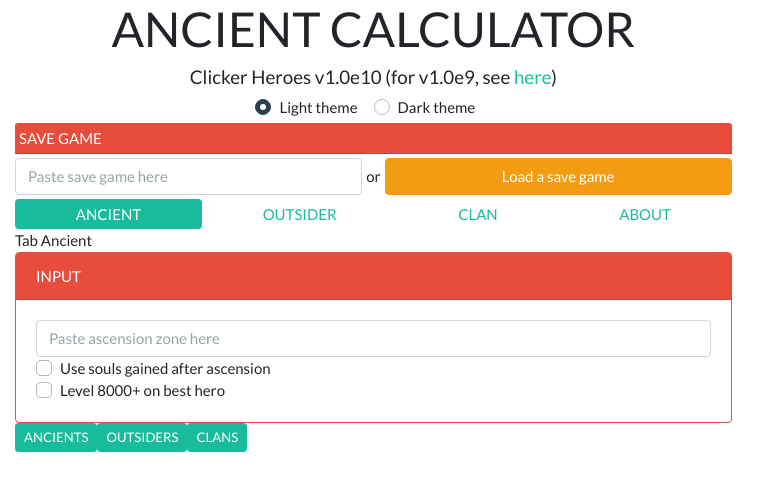
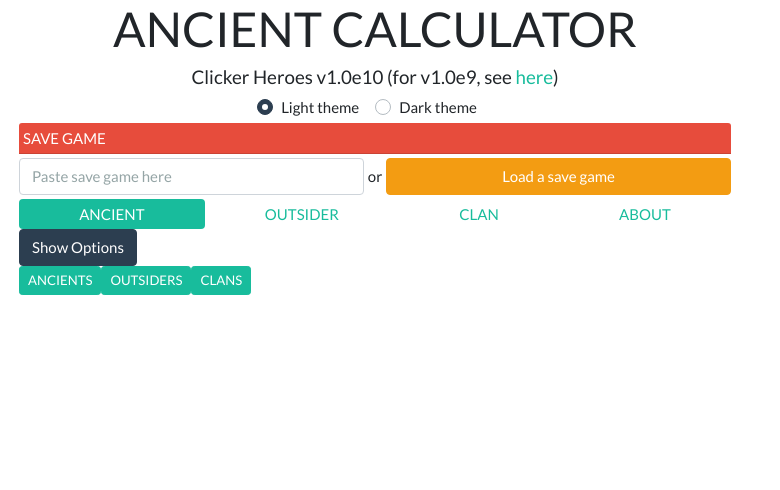
Before and after one commit to zuils10/fluffy-garbanzo, a Vue app: page / in a window 1280 px wide. Shown: the top 490 px of the page, without its empty margins (0-780 px from the left). Built offline with nearby package versions, Linux system fonts and the light colour scheme.

Commit message:
more input

```diff
--- a/src/components/TabAncient.vue
+++ b/src/components/TabAncient.vue
@@ -1,10 +1,87 @@
 <template>
-    <span>Tab Ancient</span>
+    <b-container class="p-0">
+        <b-button
+            :aria-expanded="optionVisibility ? 'true' : 'false'"
+            aria-controls="ancientOptions"
+            @click="toggleOptionVisibility"
+            variant="primary"
+        >
+            {{ optionVisibility ? 'Hide' : 'Show'}} Options
+        </b-button>
+        <b-collapse
+            id="ancientOptions"
+            v-model="optionVisibility"
+        >
+            <b-form-group
+                id="field-ancient-1"
+                label="Ascension Zone:"
+                label-for="input-ascension-zone"
+            >
+                <b-form-input
+                    id="input-ascension-zone"
+                    number
+                    v-model="ascensionZone"
+                ></b-form-input>
+            </b-form-group>
+            <b-form-group
+                id="field-ancient-2"
+            >
+                <b-form-checkbox
+                    id="checkbox-use-soul-next-ascension"
+                    v-model="useSoulsNextAscension"
+                >
+                    Use souls gained in the next ascension in calculation
+                </b-form-checkbox>
+                <b-form-checkbox
+                    id="checkbox-high-level-best-hero"
+                    v-model="highLevelBestHero"
+                >
+                    Best Hero has at least 8000 levels
+                </b-form-checkbox>
+            </b-form-group>
+        </b-collapse>
+    </b-container>
 </template>
 
 <script>
 export default {
-    name: 'TabAncient'
+    name: 'TabAncient',
+    data() {
+        return {
+            optionVisibility: false
+        }
+    },
+    computed: {
+        ascensionZone: {
+            get() {
+                return this.$store.getters.ascensionZone
+            },
+            set(value) {
+                this.$store.dispatch('setAscensionZone', value)
+            }
+        },
+        useSoulsNextAscension: {
+            get() {
+                return this.$store.getters.useSoulsNextAscension
+            },
+            set(value) {
+                this.$store.dispatch('setUseSoulsNextAscension', value)
+            }
+        },
+        highLevelBestHero: {
+            get() {
+                return this.$store.getters.highLevelBestHero
+            },
+            set(value) {
+                this.$store.dispatch('setHighLevelBestHero', value)
+            }
+        }
+    },
+    methods: {
+        toggleOptionVisibility() {
+            this.optionVisibility = !this.optionVisibility;
+        }
+    }
 }
 </script>
 
--- a/src/components/store.js
+++ b/src/components/store.js
@@ -5,7 +5,7 @@
 Vue.use(Vuex);
 const store = new Vuex.Store({
     state: {
-        viewMode: VIEW_MODE.LIGHT,
+        viewMode: localStorage.viewMode || VIEW_MODE.LIGHT,
         saveGame: '',
         ascensionZone: null,
         useSoulsNextAscension: false,
@@ -43,6 +43,7 @@
     },
     actions: {
         setViewMode({commit}, value) {
+            localStorage.viewMode = value;
             commit('SET_VIEW_MODE', value);
         },
         setSaveGame({commit}, value) {
--- a/src/pages/CalculatorLatest.vue
+++ b/src/pages/CalculatorLatest.vue
@@ -1,5 +1,8 @@
 <template>
-    <div>
+    <b-container
+        class="px-1"
+        fluid="true"
+    >
         <b-col cols="12" md="7">
             <h1 class="text-center">ANCIENT CALCULATOR</h1>
             <h5 class="text-center">
@@ -22,8 +25,6 @@
                     nav-class="m-0"
                     nav-wrapper-class="bg-transparent border-0 p-0"
                     pills
-
-                    v-model="tabIndex"
                 >
                     <b-tab
                         no-body
@@ -37,29 +38,6 @@
             </b-card>
         </b-col>
         <b-col cols="12" md="7">
-            <b-card
-                border-variant="danger"
-                header="INPUT"
-                header-bg-variant="danger"
-                header-text-variant="white"
-            >
-                <b-form-input
-                    type="number"
-                    v-model.number="ascensionZone"
-                    placeholder="Paste ascension zone here"
-                ></b-form-input>
-                <b-form-checkbox
-                    v-model="useSoulsNextAscension"
-                >
-                    Use souls gained after ascension
-                </b-form-checkbox>
-                <b-form-checkbox
-                    v-model="highLevelBestHero"
-                >
-                    Level 8000+ on best hero
-                </b-form-checkbox>
-            </b-card>
-
             <div class="panel panel-default">
                 <div class="panel-heading" style="padding: 0;">
                     <ul class="nav nav-pills">
@@ -242,11 +220,10 @@
                 </div>
             </div>
         </div>
-    </div>
+    </b-container>
 </template>
 
 <script>
-import {VIEW_MODE} from '@/components/constants';
 import InputSaveGame from '@/components/InputSaveGame';
 import InputTheme from '@/components/InputTheme';
 import TabAncient from '@/components/TabAncient';
@@ -264,53 +241,7 @@
                 {title: 'OUTSIDER', info: TabOutsider},
                 {title: 'CLAN', info: TabClan},
                 {title: 'ABOUT', info: TabAbout},
-            ],
-            tabIndex: 0
-        }
-    },
-    created() {
-        this.VIEW_MODE = VIEW_MODE;
-    },
-    computed: {
-        viewMode: {
-            get() {
-                return this.$store.getters.viewMode;
-            },
-            set(value) {
-                this.$store.dispatch('setViewMode', value);
-            }
-        },
-        saveGame: {
-            get() {
-                return this.$store.getters.saveGame;
-            },
-            set(value) {
-                this.$store.dispatch('setSaveGame', value);
-            }
-        },
-        ascensionZone: {
-            get() {
-                return this.$store.getters.ascensionZone;
-            },
-            set(value) {
-                this.$store.dispatch('setAscensionZone', value);
-            }
-        },
-        useSoulsNextAscension: {
-            get() {
-                return this.$store.getters.useSoulsNextAscension;
-            },
-            set(value) {
-                this.$store.dispatch('setUseSoulsNextAscension', value);
-            }
-        },
-        highLevelBestHero: {
-            get() {
-                return this.$store.getters.highLevelBestHero;
-            },
-            set(value) {
-                this.$store.dispatch('setHighLevelBestHero', value);
-            }
+            ]
         }
     }
 }
```
